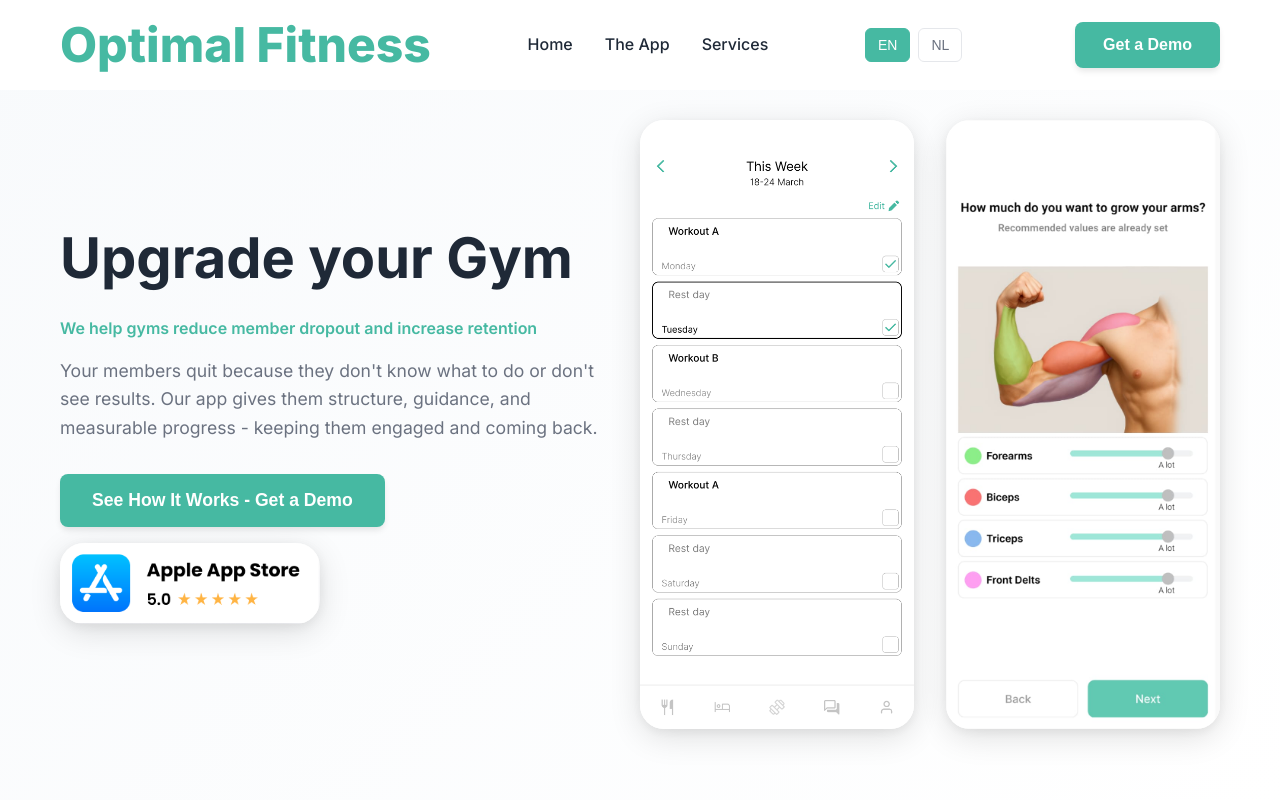
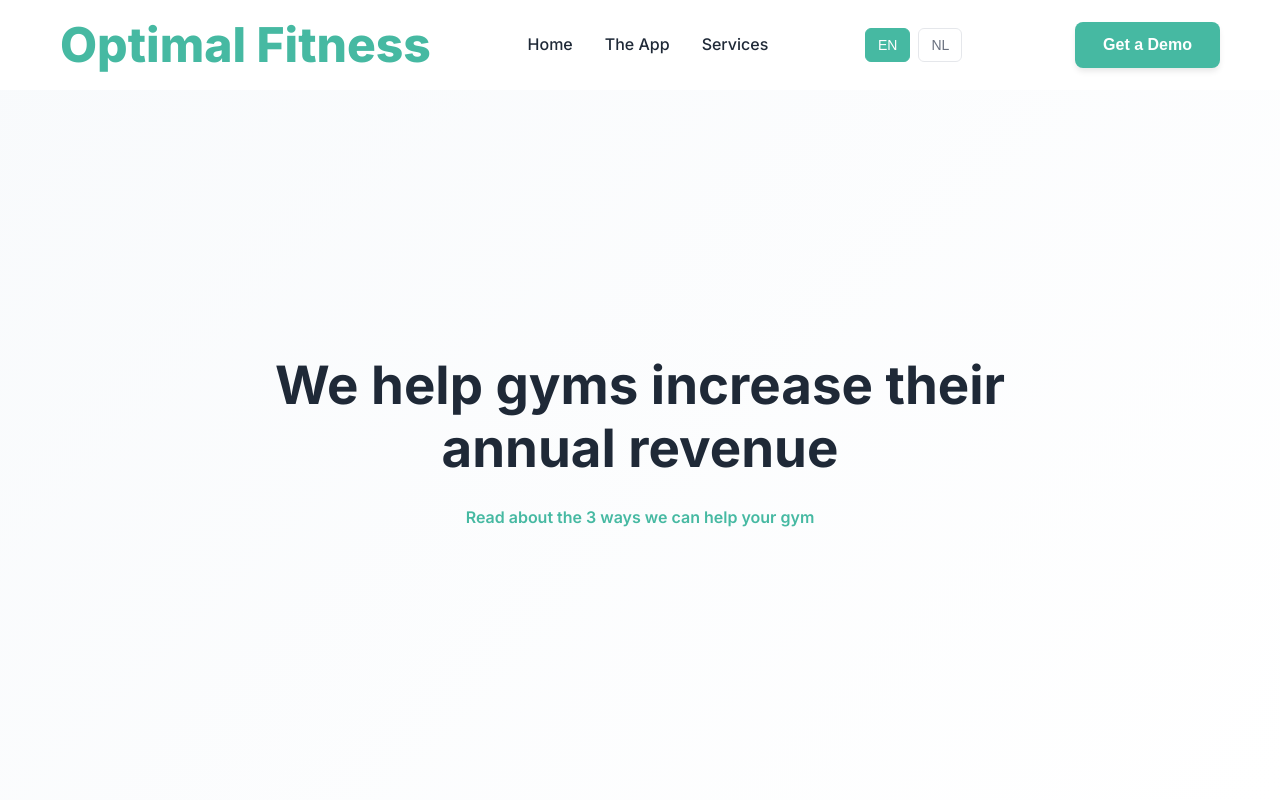
Before and after one commit to Lucasmasclee/OptimalFitnessWebsite, a website: page index.html in a window 1280 px wide. Shown: the top 800 px of the page. Drawn offline with Linux system fonts and the light colour scheme; a script that the page names is missing.

Commit message:
teksten naar midden

```diff
--- a/index.html
+++ b/index.html
@@ -54,16 +54,16 @@
     <section class="hero">
         <div class="container">
             <div class="hero__content">
-                <h1 class="hero__title" style="font-size: 3.5rem;">Upgrade your Gym</h1>
+                <h1 class="hero__title" style="font-size: 3.3rem;">Upgrade your Gym</h1>
                 <p class="hero__subtitle" style="font-size: 1rem;">We help gyms reduce member dropout and increase retention</p>
-                <p class="hero__description">Your members quit because they don't know what to do or don't see results. Our app gives them structure, guidance, and measurable progress - keeping them engaged and coming back.</p>
-                <button class="btn btn--primary hero__cta">See How It Works - Get a Demo</button>
-                <img src="App-Store-badge.png" alt="Optimal Fitness App Screenshot" class="appstore-badge homepage-screenshot">
+                <!-- <p class="hero__description">Your members quit because they don't know what to do or don't see results. Our app gives them structure, guidance, and measurable progress - keeping them engaged and coming back.</p> -->
+                <!-- <button class="btn btn--primary hero__cta">See How It Works - Get a Demo</button> -->
+                <!-- <img src="App-Store-badge.png" alt="Optimal Fitness App Screenshot" class="appstore-badge homepage-screenshot"> -->
             </div>
-            <div class="hero__visual">
+            <!-- <div class="hero__visual">
                 <img src="websitescreenshot.png" alt="Optimal Fitness App Screenshot" class="homepage-screenshot" style="width: 50%;">
                 <img src="websitescreenshot2.jpeg" alt="Optimal Fitness App Screenshot" class="homepage-screenshot" style="width: 50%;">
-            </div>
+            </div> -->
         </div>
     </section>
 
--- a/styles.css
+++ b/styles.css
@@ -153,7 +153,7 @@ p {
 
 /* Hero Section */
 .hero {
-    padding: 120px 0 80px;
+    padding: 0px 0 0px;
     background: linear-gradient(135deg, var(--bg-light) 0%, #ffffff 100%);
     min-height: 100vh;
     display: flex;
@@ -161,10 +161,35 @@ p {
 }
 
 .hero .container {
-    display: grid;
+    /* display: grid;
     grid-template-columns: 1fr 1fr;
-    gap: 4rem;
-    align-items: center;
+    gap: 4rem; */
+    align-items: center;
+}
+
+/* Center hero section text */
+.hero .container {
+    display: flex;
+    flex-direction: column;
+    align-items: center;
+    justify-content: center;
+}
+
+/* Wider hero content and responsive padding */
+.hero__content {
+    text-align: center;
+    margin: 0 auto;
+    max-width: 900px;
+    padding-top: 100px;
+    padding-left: 24px;
+    padding-right: 24px;
+}
+
+@media (max-width: 600px) {
+    .hero__content {
+        padding-left: 8px;
+        padding-right: 8px;
+    }
 }
 
 .hero__title {
--- a/translations.js
+++ b/translations.js
@@ -11,8 +11,8 @@ const translations = {
 
         // Homepage
         hero: {
-            title: "Upgrade your Gym",
-            subtitle: "We help gyms reduce member dropout and increase retention",
+            title: "We help gyms increase their annual revenue",
+            subtitle: "Read about the 3 ways we can help your gym",
             description: "Your members quit because they don't know what to do or don't see results. Our app gives them structure, guidance, and measurable progress - keeping them engaged and coming back.",
             cta: "See How It Works - Get a Demo"
         },
@@ -247,8 +247,8 @@ const translations = {
         },
         // Homepage
         hero: {
-            title: "Jouw sportschool naar een hoger niveau",
-            subtitle: "Wij helpen sportscholen om leden langer te behouden en uitval te voorkomen",
+            title: "Wij helpen sportscholen met het verhogen van hun omzet",
+            subtitle: "Ontdek hoe wij op 3 manieren jouw sportschool kunnen helpen om meer omzet te maken",
             description: "Leden haken vaak af door gebrek aan structuur of resultaat. Met onze app bied je ze begeleiding, overzicht en motivatie – zo blijven ze betrokken en komen ze terug.",
             cta: "Ontdek hoe het werkt – Vraag een demo aan"
         },
```
